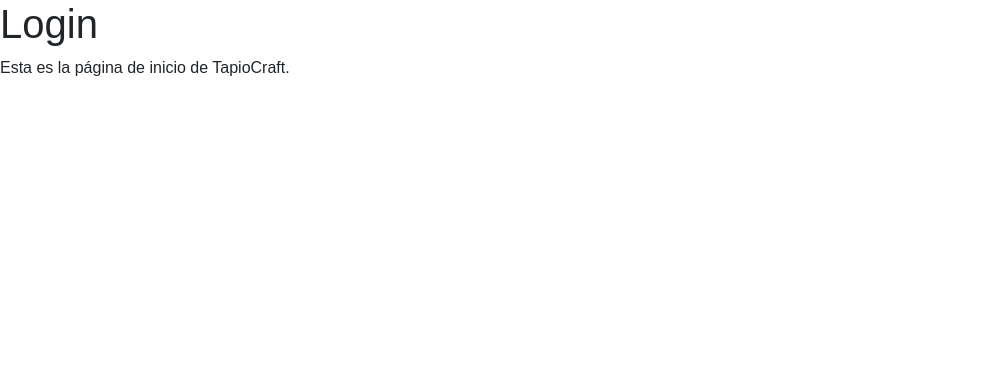
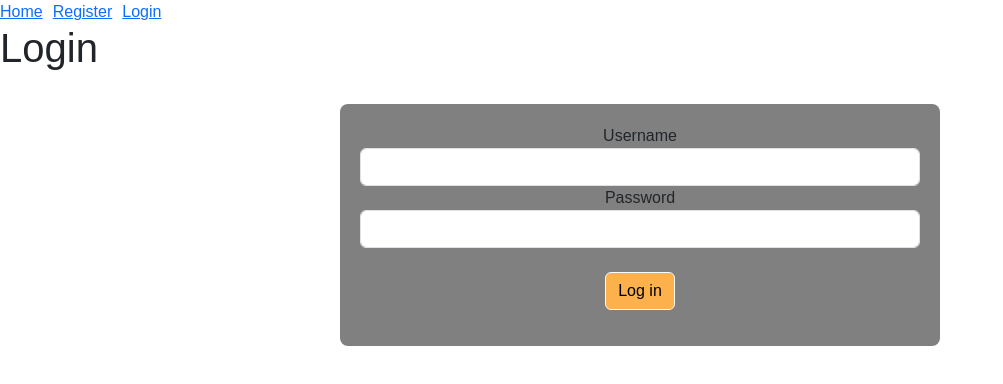
Before and after one commit to raulgarrigos/tapiocraft-client, a JavaScript app: page /login in a window 1280 px wide. Shown: the top 384 px of the page, without its empty margins (0-1003 px from the left). Built offline with nearby package versions, Linux system fonts and the light colour scheme; no server answers.

Commit message:
login view done

```diff
--- a/src/App.vue
+++ b/src/App.vue
@@ -1,5 +1,6 @@
 <template>
   <div id="app">
+    <Navbar />
     <router-view></router-view>
   </div>
 </template>
@@ -7,6 +8,7 @@
 <script>
 import { onMounted } from "vue";
 import authContext from "./context/auth.context.js";
+import Navbar from "./components/Navbar.vue";
 
 export default {
   name: "App",
@@ -20,6 +22,9 @@ export default {
       authContext, // Hace que el contexto de autenticación esté disponible en el template
     };
   },
+  components: {
+    Navbar,
+  },
 };
 </script>
 
--- /dev/null
+++ b/src/components/Navbar.vue
@@ -0,0 +1,17 @@
+<template>
+  <nav>
+    <span>
+      <router-link to="/" style="margin-right: 10px">Home</router-link>
+      <router-link to="/register" style="margin-right: 10px"
+        >Register</router-link
+      >
+      <router-link to="/login" style="margin-right: 10px">Login</router-link>
+    </span>
+  </nav>
+</template>
+
+<script>
+export default {};
+</script>
+
+<style></style>
--- a/src/views/auth/Login.vue
+++ b/src/views/auth/Login.vue
@@ -1,12 +1,102 @@
 <template>
   <div>
     <h1>Login</h1>
-    <p>Esta es la página de inicio de TapioCraft.</p>
+    <br />
+    <div
+      class="container text-center"
+      style="
+        max-width: 600px;
+        background-color: grey;
+        padding: 20px;
+        border-radius: 8px;
+      "
+    >
+      <form @submit.prevent="handleLogin">
+        <div class="form-group">
+          <label for="username">Username</label>
+          <input
+            type="text"
+            id="username"
+            v-model="username"
+            class="form-control"
+          />
+        </div>
+
+        <div class="form-group">
+          <label for="password">Password</label>
+          <input
+            type="password"
+            id="password"
+            v-model="password"
+            class="form-control"
+          />
+        </div>
+
+        <br />
+
+        <button
+          type="submit"
+          class="btn btn-light"
+          style="background-color: #fdb14d"
+        >
+          Log in
+        </button>
+
+        <p style="color: red">{{ errorMessage }}</p>
+      </form>
+    </div>
   </div>
 </template>
 
 <script>
+import { ref, onMounted } from "vue";
+import { useRouter } from "vue-router";
+import service from "../../services/config";
+import authContext from "../../context/auth.context";
+
 export default {
-  name: 'Login'
+  name: "Login",
+  setup() {
+    const username = ref("");
+    const password = ref("");
+    const errorMessage = ref("");
+    const router = useRouter();
+
+    const handleLogin = async () => {
+      try {
+        const credentials = {
+          username: username.value,
+          password: password.value,
+        };
+        const response = await service.post("/auth/login", credentials);
+        localStorage.setItem("authToken", response.data.authToken);
+        router.push("/");
+      } catch (error) {
+        if (error.response && error.response.status === 400) {
+          errorMessage.value = error.response.data.errorMessage;
+        } else {
+          router.push("/error");
+        }
+      }
+    };
+
+    onMounted(() => {
+      authContext.authenticateUser();
+    });
+
+    return {
+      username,
+      password,
+      errorMessage,
+      handleLogin,
+      authContext,
+    };
+  },
 };
 </script>
+
+<style>
+.container {
+  margin: 0 auto;
+}
+</style>
```
